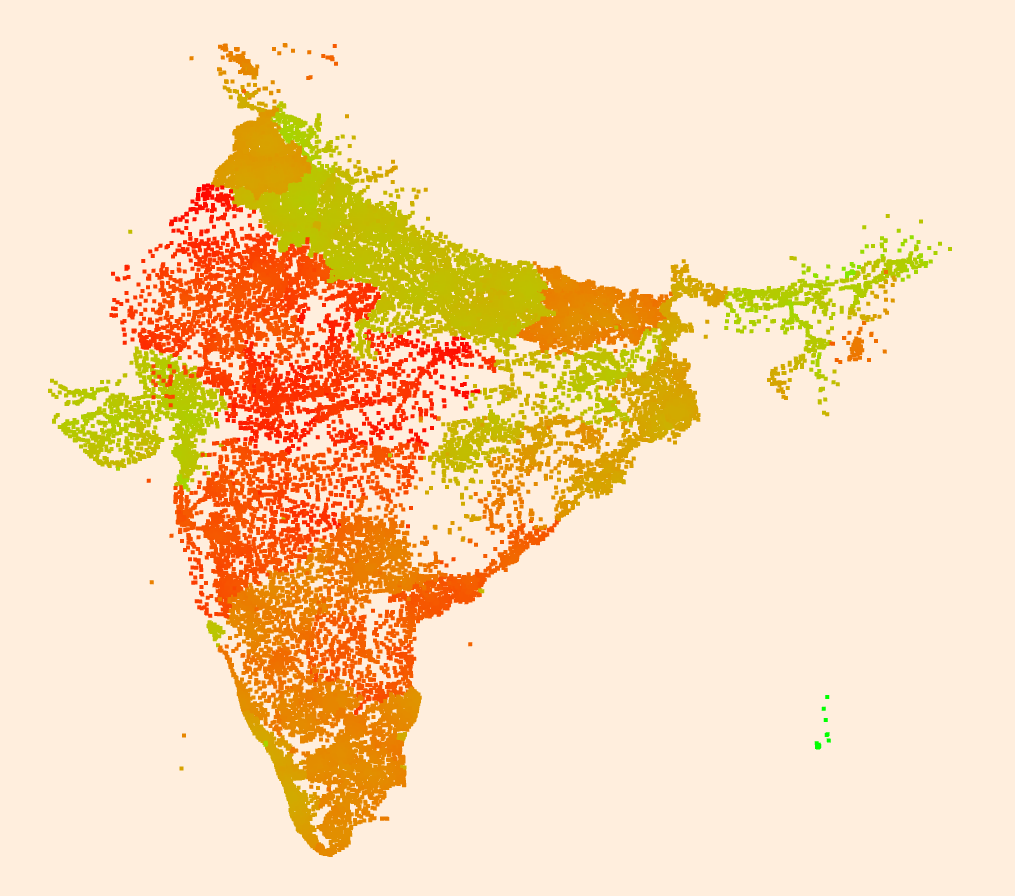
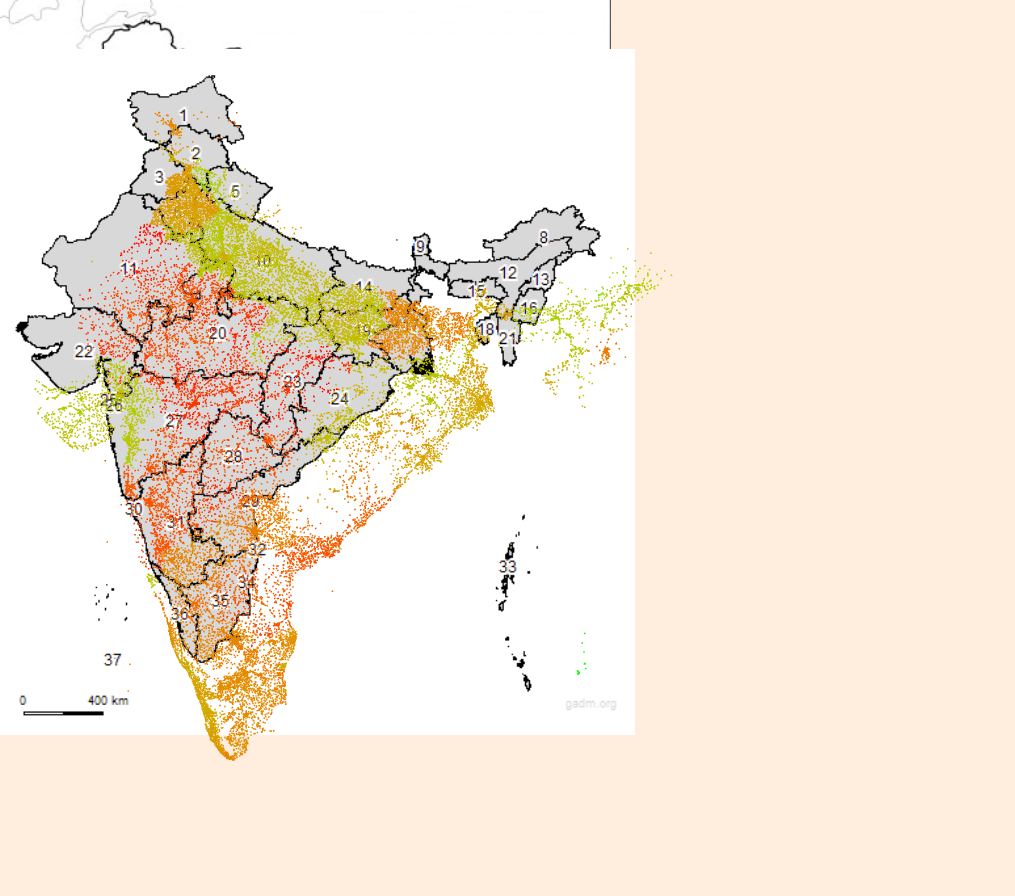
Before and after one commit to subu28/fuel, a website: page index.html in a window 1280 px wide. Shown: the whole page, without its empty margins (0-1015 px from the left). After the commit the page ends 804 px from the top, so only its background shows below. Drawn offline with Linux system fonts and the light colour scheme.

Commit message:
save map overlay efforts

```diff
--- a/index.html
+++ b/index.html
@@ -4,6 +4,8 @@
     <meta charset="UTF-8">
     <meta http-equiv="X-UA-Compatible" content="IE=edge">
     <meta name="viewport" content="width=device-width, initial-scale=1.0">
+    <link rel="shortcut icon" type="image/x-icon" href="favicon.ico"/>
+    <link rel="icon" type="image/x-icon" href="favicon.ico"/>
     <title>Fuel | Sanyaas</title>
     <style type="text/css">
       * {
@@ -18,15 +20,36 @@
         width: 100%;
         height: 100%;
       }
+      #map1 {
+        position: absolute;
+        top: -118px;
+        left: -17px;
+        width: 655px;
+        display: none;
+      }
+      #map2 {
+        position: absolute;
+        top: -27px;
+        left: -12px;
+        width: 623px;
+      }
+      #map3 {
+        position: absolute;
+        top: 49px;
+        left: -29px;
+        width: 664px;
+      }
       #canvas {
-        /* position: fixed;
-        width: 100%;
-        height: 100%; */
+        position: relative;
+        z-index: 2;
       }
     </style>
     <script defer src="/script.js" type="text/javascript"></script>
   </head>
   <body>
-    <canvas width="1000" height="900" id="canvas"></canvas>
+    <canvas width="100" height="90" id="canvas"></canvas>
+    <img id="map2" src="static/india2.jpg">
+    <img id="map1" src="static/india.png">
+    <img id="map3" src="static/india3.png">
   </body>
 </html>
--- a/script.js
+++ b/script.js
@@ -4,8 +4,7 @@ var canvas;
 var program;
 var fragment;
 var vertex;
-function init () {
-  canvas = document.getElementById('canvas');
+function setupGL () {
   gl = canvas.getContext('webgl');
   gl.viewport(0, 0, canvas.clientWidth, canvas.clientHeight);
 
@@ -22,7 +21,7 @@ function init () {
       float red = (position.z - priceBounds[0]) / (priceBounds[1] - priceBounds[0]);
       colr = vec4( red, 1.0 - red, 0.0, 1.0);
       gl_Position = vec4(position.xy, 0, 1.0);
-      gl_PointSize = 4.0;
+      gl_PointSize = 1.5;
     }`
   );
   gl.compileShader(vertex);
@@ -98,7 +97,7 @@ function processData (data) {
   }
 
   var x_factor = 1.8 / (max_x - min_x);
-  var y_factor = 1.8 / (max_y - min_y);
+  var y_factor = 1.8 / (37.5 - min_y);
 
   priceData = priceData.map(datum => {
     return [
@@ -130,5 +129,25 @@ function drawData () {
 
 }
 
+function frameScreen() {
+  var body = document.body;
+  var h = body.clientHeight;
+  var w = body.clientWidth;
+
+  if ((h * 0.884) < w) {
+    w = parseInt(`${h * 0.884}`);
+  } else {
+    h = parseInt(`${w * 1.131}`);
+  }
+
+  canvas = document.getElementById('canvas');
+  canvas.height = h;
+  canvas.width = w;
+}
+
+function init () {
+  frameScreen();
+  setupGL();
+}
 
 init();
```
Also changed, not shown: favicon.ico (added), static/india.png (added), static/india2.jpg (added), static/india3.png (added).
